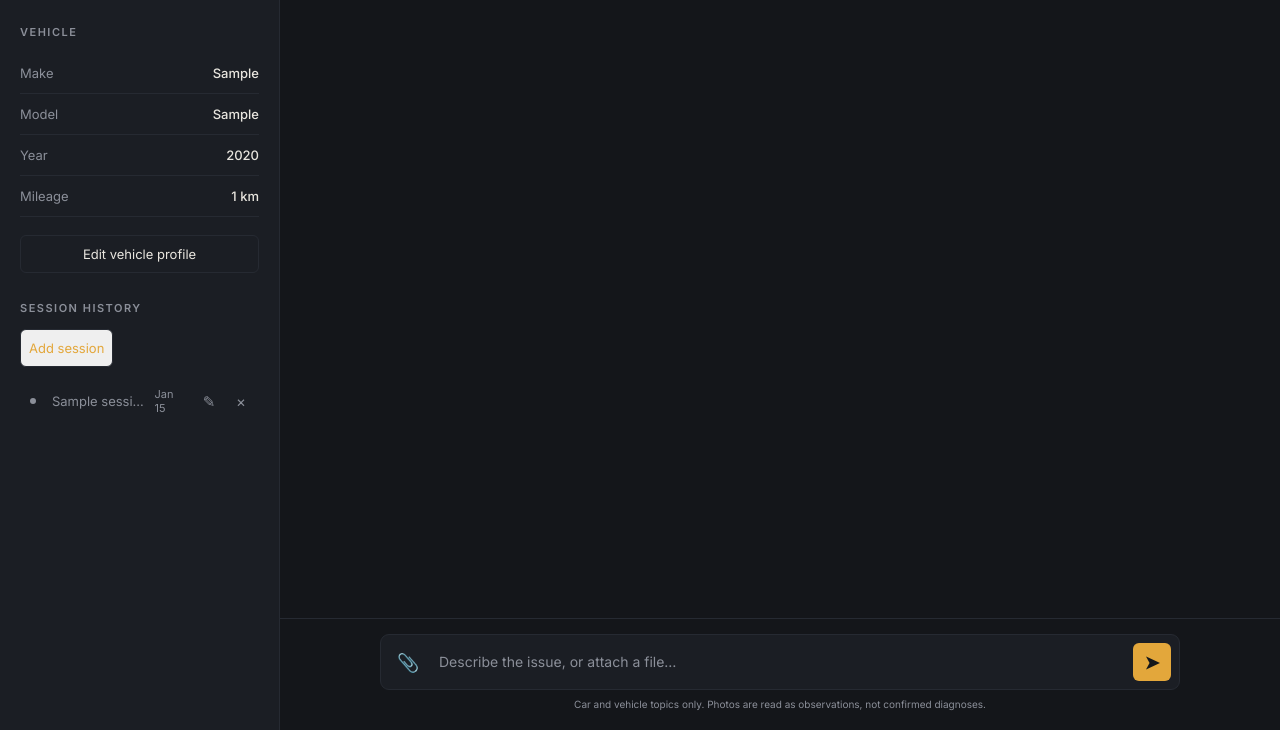
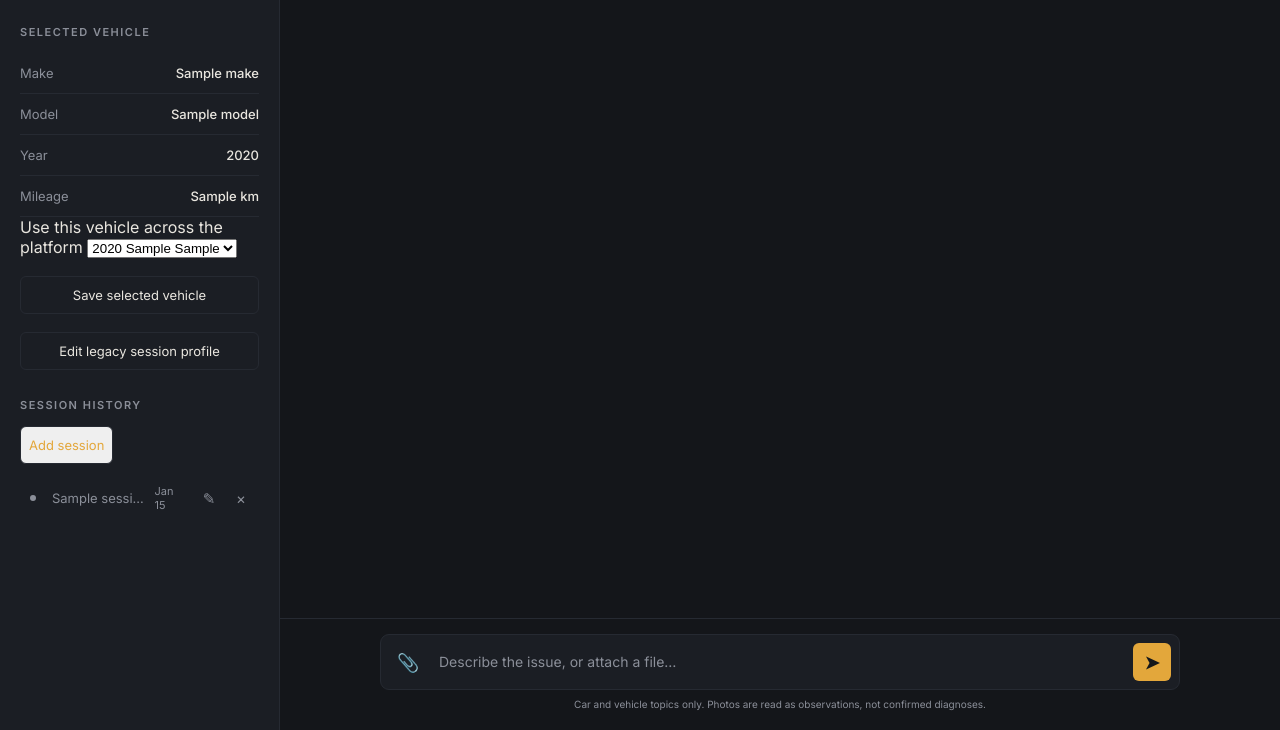
Before and after one commit to Arsh30994/car-expert, a Django app: template chatbot/templates/chatbot/chat.html in a window 1280 px wide. Shown: the part 70-800 px from the top of the page. Run offline with Django 5.2, Linux system fonts and the light colour scheme; tables that the repository leaves empty hold one stand-in row (values such as "Sample post"); the template is opened without the code that fills it: values that come from a table or form of the project are taken from there, most other values are stand-ins (such as "Sample title", 1, 10 or a date in 2020).

Commit message:
feat: show account-wide selected vehicle in chat sidebar

```diff
--- a/chatbot/templates/chatbot/chat.html
+++ b/chatbot/templates/chatbot/chat.html
@@ -4,12 +4,28 @@
 
 <aside class="sidebar" id="sidebar">
   <div class="sidebar-section">
-    <h2 class="sidebar-title">Vehicle</h2>
-    <div class="spec-row"><span class="k">Make</span><span class="v">{{ vehicle.make|default:"—" }}</span></div>
-    <div class="spec-row"><span class="k">Model</span><span class="v">{{ vehicle.model|default:"—" }}</span></div>
-    <div class="spec-row"><span class="k">Year</span><span class="v">{{ vehicle.year|default:"—" }}</span></div>
-    <div class="spec-row"><span class="k">Mileage</span><span class="v data">{% if vehicle.mileage_km %}{{ vehicle.mileage_km }} km{% else %}—{% endif %}</span></div>
-    <a class="spec-edit-btn" href="{% url 'edit_vehicle' %}">Edit vehicle profile</a>
+    <h2 class="sidebar-title">Selected vehicle</h2>
+    {% if selected_vehicle %}
+      <div class="spec-row"><span class="k">Make</span><span class="v">{{ selected_vehicle.make }}</span></div>
+      <div class="spec-row"><span class="k">Model</span><span class="v">{{ selected_vehicle.model }}</span></div>
+      <div class="spec-row"><span class="k">Year</span><span class="v">{{ selected_vehicle.year }}</span></div>
+      <div class="spec-row"><span class="k">Mileage</span><span class="v data">{{ selected_vehicle.mileage_km }} km</span></div>
+    {% else %}
+      <p class="muted">No garage vehicle selected. Chat uses this session's legacy vehicle profile.</p>
+    {% endif %}
+    <form method="post" action="{% url 'select_garage_vehicle' %}" class="vehicle-select-form">
+      {% csrf_token %}
+      <input type="hidden" name="next" value="{% url 'session' current_session.id %}">
+      <label for="garageVehicleSelect">Use this vehicle across the platform</label>
+      <select id="garageVehicleSelect" name="vehicle_id">
+        <option value="">No shared vehicle</option>
+        {% for item in garage_vehicles %}
+          <option value="{{ item.id }}" {% if selected_vehicle and item.id == selected_vehicle.id %}selected{% endif %}>{{ item.display_name }}</option>
+        {% endfor %}
+      </select>
+      <button type="submit" class="spec-edit-btn">Save selected vehicle</button>
+    </form>
+    <a class="spec-edit-btn" href="{% url 'edit_vehicle' %}">Edit legacy session profile</a>
   </div>
   <div class="sidebar-section" style="flex:1;">
     <h2 class="sidebar-title">Session history</h2>
```
